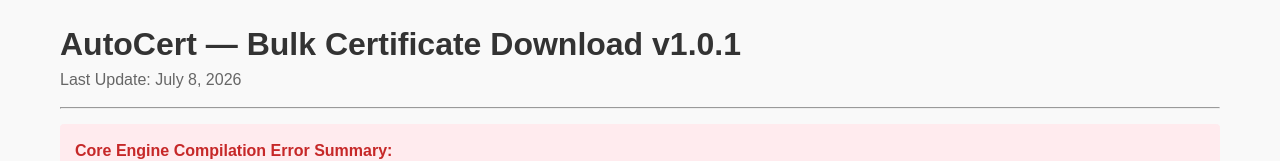
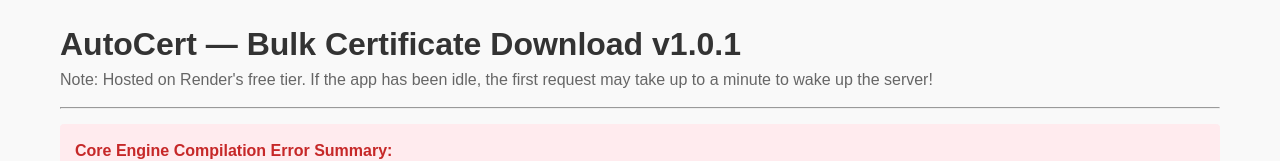
Before and after one commit to pompombonito/AutoCert, a React (Vite) app in the folder frontend/: page / in a window 1280 px wide. Shown: the top 161 px of the page. Built offline with nearby package versions, Linux system fonts and the light colour scheme; no server answers.

Commit message:
Revised sub-heading

```diff
--- a/frontend/src/App.jsx
+++ b/frontend/src/App.jsx
@@ -165,7 +165,7 @@ export default function App() {
   return (
     <div style={{ padding: "20px", fontFamily: "sans-serif", maxWidth: "1200px", margin: "0 auto" }}>
       <h1>AutoCert — Bulk Certificate Download v1.0.1</h1>
-      <p style={{ color: "#666" }}>Last Update: July 8, 2026</p>
+      <p style={{ color: "#666" }}>Note: Hosted on Render's free tier. If the app has been idle, the first request may take up to a minute to wake up the server!</p>
       <hr style={{ margin: "15px 0" }} />
 
       {apiError && (
```
